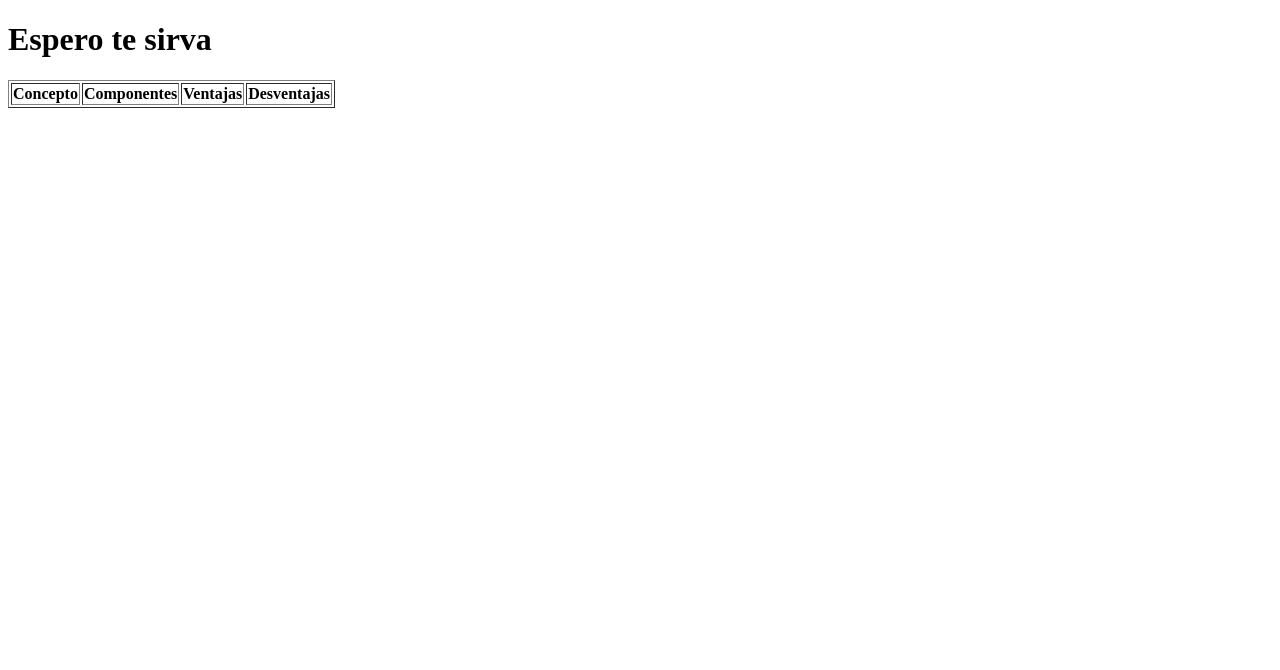
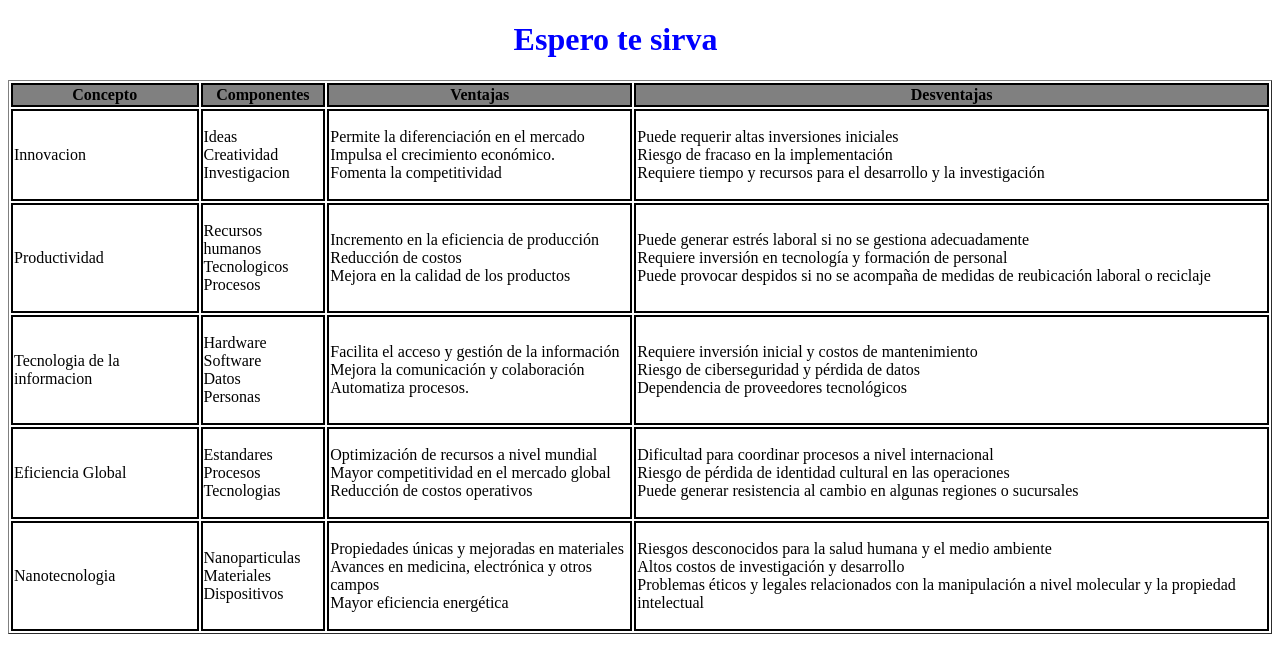
Before and after one commit to BrayanGiraldo25/Tabla, a plain HTML site: page index.html in a window 1280 px wide. Drawn offline with Linux system fonts and the light colour scheme.

Commit message:
aquitienes

```diff
--- /dev/null
+++ b/index.css
@@ -0,0 +1,23 @@
+#tabla {
+    width: 100%;
+    height: 100%;
+    padding-left: 5%;
+}
+
+#text {
+    padding-left: 40%;
+    color: blue;
+}
+
+ul {
+    list-style-type: none;
+    padding-left: 0%;
+}
+
+th, td {
+    border: solid 2px;
+}
+
+th {
+    background-color: grey;
+}
--- a/index.html
+++ b/index.html
@@ -4,20 +4,149 @@
     <meta charset="UTF-8">
     <meta name="viewport" content="width=device-width, initial-scale=1.0">
     <title>Tarea</title>
+    <link rel="stylesheet" href="index.css">
 </head>
 <body>
     <header>
-        <h1>Espero te sirva</h1>
+        <h1 id="text">Espero te sirva</h1>
     </header>
-    <table border="1">
+    <table border="1" id="Tabla">
         <thead>
+
             <tr>
                 <th>Concepto</th>
                 <th>Componentes</th>
                 <th>Ventajas</th>
                 <th>Desventajas</th>
             </tr>
+
         </thead>
+
+            <tr>
+                <td>Innovacion</td>
+                <td>
+                    <ul>
+                        <li>Ideas</li>
+                        <li>Creatividad</li>
+                        <li>Investigacion</li>
+                    </ul>
+                </td>
+                <td>
+                    <ul>
+                        <li>Permite la diferenciación en el mercado</li>
+                        <li>Impulsa el crecimiento económico.</li>
+                        <li>Fomenta la competitividad</li>
+                    </ul>
+                </td>
+                <td>
+                    <ul>
+                        <li>Puede requerir altas inversiones iniciales</li>
+                        <li>Riesgo de fracaso en la implementación</li>
+                        <li>Requiere tiempo y recursos para el desarrollo y la investigación</li>
+                    </ul>
+                </td>
+            </tr>
+
+            <tr>
+                <td>Productividad</td>
+                <td>
+                    <ul>
+                        <li>Recursos humanos</li>
+                        <li>Tecnologicos</li>
+                        <li>Procesos</li>
+                    </ul>
+                </td>
+                <td>
+                    <ul>
+                        <li>Incremento en la eficiencia de producción</li>
+                        <li>Reducción de costos</li>
+                        <li>Mejora en la calidad de los productos</li>
+                    </ul>
+                </td>
+                <td>
+                    <ul>
+                        <li>Puede generar estrés laboral si no se gestiona adecuadamente</li>
+                        <li>Requiere inversión en tecnología y formación de personal</li>
+                        <li>Puede provocar despidos si no se acompaña de medidas de reubicación laboral o reciclaje</li>
+                    </ul>
+                </td>
+            </tr>
+
+            <tr>
+                <td>Tecnologia de la informacion</td>
+                <td>
+                    <ul>
+                        <li>Hardware</li>
+                        <li>Software</li>
+                        <li>Datos</li>
+                        <li>Personas</li>
+                    </ul>
+                </td>
+                <td>
+                    <ul>
+                        <li>Facilita el acceso y gestión de la información</li>
+                        <li>Mejora la comunicación y colaboración</li>
+                        <li>Automatiza procesos.</li>
+                    </ul>
+                </td>
+                <td>
+                    <ul>
+                        <li>Requiere inversión inicial y costos de mantenimiento</li>
+                        <li>Riesgo de ciberseguridad y pérdida de datos</li>
+                        <li>Dependencia de proveedores tecnológicos</li>
+                    </ul>
+                </td>
+            </tr>
+
+            <tr>
+                <td>Eficiencia Global</td>
+                <td>
+                    <ul>
+                        <li>Estandares</li>
+                        <li>Procesos</li>
+                        <li>Tecnologias</li>
+                    </ul>
+                </td>
+                <td>
+                    <ul>
+                        <li>Optimización de recursos a nivel mundial</li>
+                        <li>Mayor competitividad en el mercado global</li>
+                        <li>Reducción de costos operativos</li>
+                    </ul>
+                </td>
+                <td>
+                    <ul>
+                        <li>Dificultad para coordinar procesos a nivel internacional</li>
+                        <li>Riesgo de pérdida de identidad cultural en las operaciones</li>
+                        <li>Puede generar resistencia al cambio en algunas regiones o sucursales</li>
+                    </ul>
+                </td>
+            </tr>
+
+            <tr>
+                <td>Nanotecnologia</td>
+                <td>
+                    <ul>
+                        <li>Nanoparticulas</li>
+                        <li>Materiales</li>
+                        <li>Dispositivos</li>
+                    </ul>
+                </td>
+                <td>
+                    <ul>
+                        <li>Propiedades únicas y mejoradas en materiales</li>
+                        <li>Avances en medicina, electrónica y otros campos</li>
+                        <li>Mayor eficiencia energética</li>
+                    </ul>
+                </td>
+                <td>
+                    <ul>
+                        <li>Riesgos desconocidos para la salud humana y el medio ambiente</li>
+                        <li>Altos costos de investigación y desarrollo</li>
+                        <li>Problemas éticos y legales relacionados con la manipulación a nivel molecular y la propiedad intelectual</li>
+                    </ul>
+                </td>
+            </tr>
     </table>
 </body>
 </html>
```
